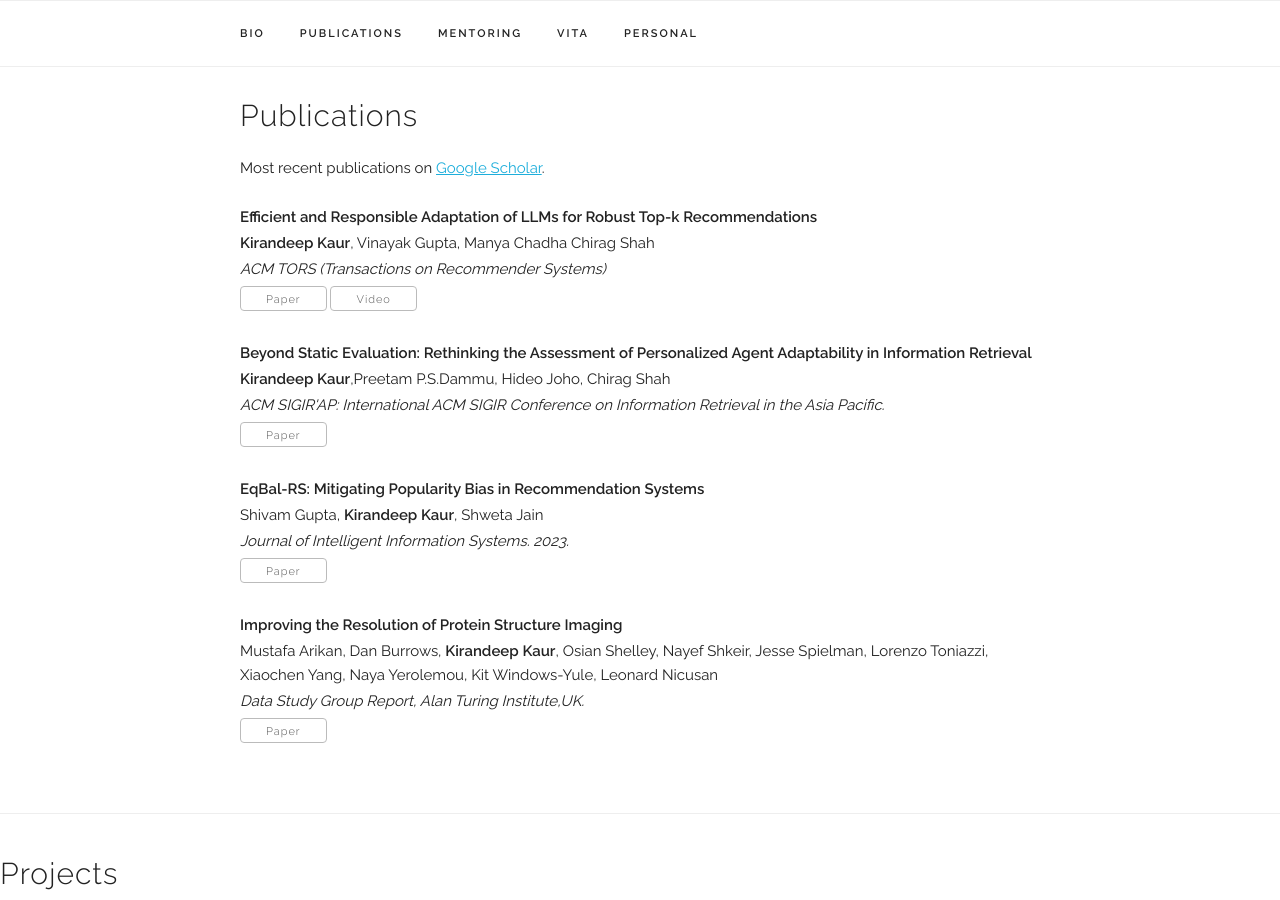
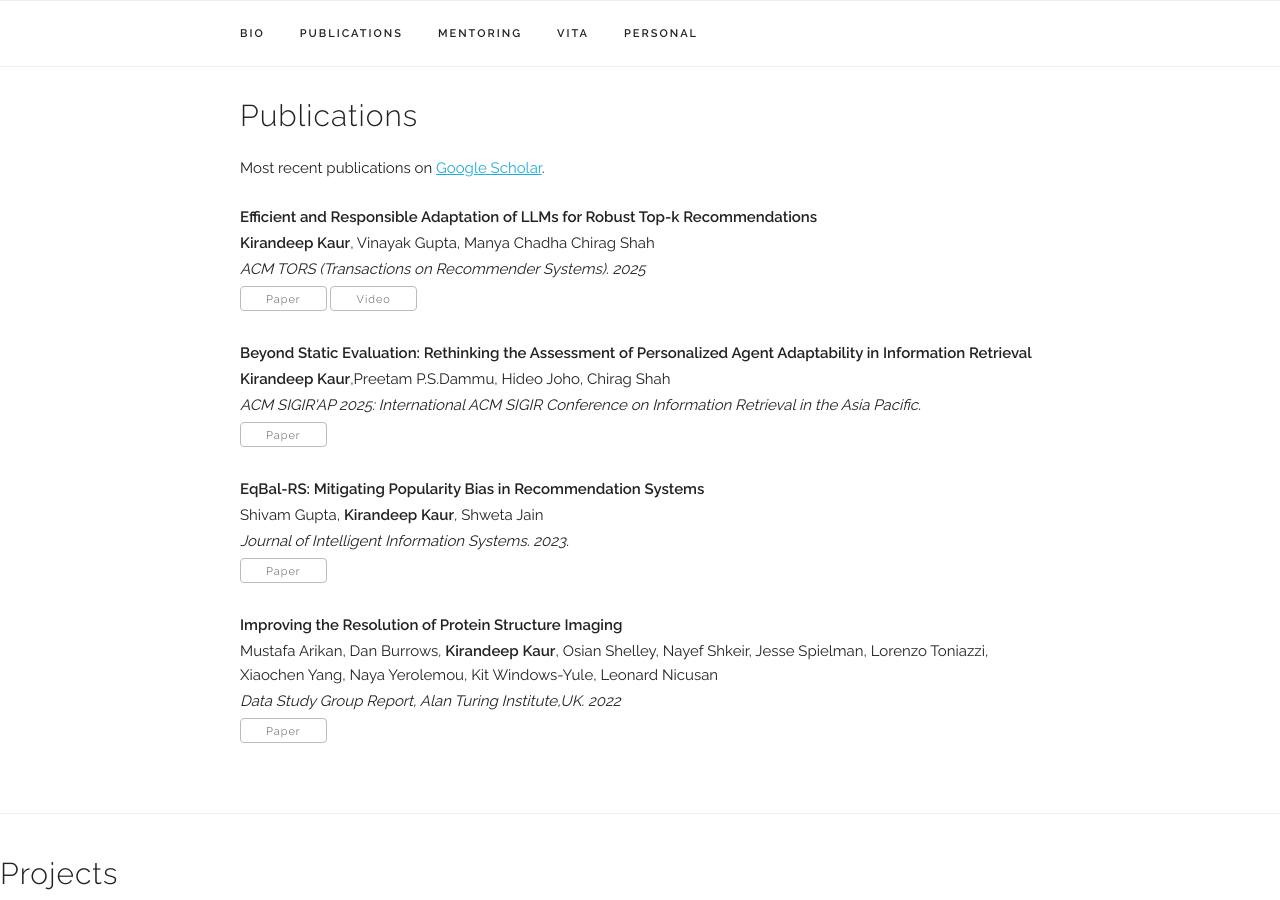
Before and after one commit to i-kiran/i-kiran.github.io, a Jekyll site: the page built from noooindex.html, in a window 1280 px wide and 900 px high, scrolled down 1163 px. Built offline with Jekyll 4.4.1, drawn with Linux system fonts in a browser that asks for light colours; some web fonts are replaced.

Commit message:
Update publication venues with publication years

```diff
--- a/_data/publications.yaml
+++ b/_data/publications.yaml
@@ -2,14 +2,14 @@ papers:
 
   - title: "Efficient and Responsible Adaptation of LLMs for Robust Top-k Recommendations"
     authors: "<b>Kirandeep Kaur</b>, Vinayak Gupta, Manya Chadha Chirag Shah"
-    venue: "ACM TORS (Transactions on Recommender Systems)"
+    venue: "ACM TORS (Transactions on Recommender Systems). 2025"
     paper_pdf: "https://arxiv.org/pdf/2501.04762"
     video: "https://youtu.be/uqriMZHL-Ng"
     selected: y
 
   - title: "Beyond Static Evaluation: Rethinking the Assessment of Personalized Agent Adaptability in Information Retrieval"
     authors: "<b>Kirandeep Kaur</b>,Preetam P.S.Dammu, Hideo Joho, Chirag Shah"
-    venue: "ACM SIGIR'AP: International ACM SIGIR Conference on Information Retrieval in the Asia Pacific."
+    venue: "ACM SIGIR'AP 2025: International ACM SIGIR Conference on Information Retrieval in the Asia Pacific."
     paper_pdf: "https://www.arxiv.org/pdf/2510.03984"
     #code: "https://github.com/msaveski/counterfactual-peer-review"
     selected: y
@@ -25,7 +25,7 @@ papers:
 
   - title: "Improving the Resolution of Protein Structure Imaging"
     authors: "Mustafa Arikan, Dan Burrows, <b>Kirandeep Kaur</b>, Osian Shelley, Nayef Shkeir, Jesse Spielman, Lorenzo Toniazzi, Xiaochen Yang, Naya Yerolemou, Kit Windows-Yule, Leonard Nicusan"
-    venue: "Data Study Group Report, Alan Turing Institute,UK."
+    venue: "Data Study Group Report, Alan Turing Institute,UK. 2022"
     paper_pdf: "https://drive.google.com/file/d/1MRWJkmQPI7_eJ0vSo_qdFV7nNoOqMCcf/view?usp=sharing"
     #code: "https://github.com/msaveski/toxic_conversation_structure"
     #data: "https://doi.org/10.7910/DVN/TRWPVB"
```
